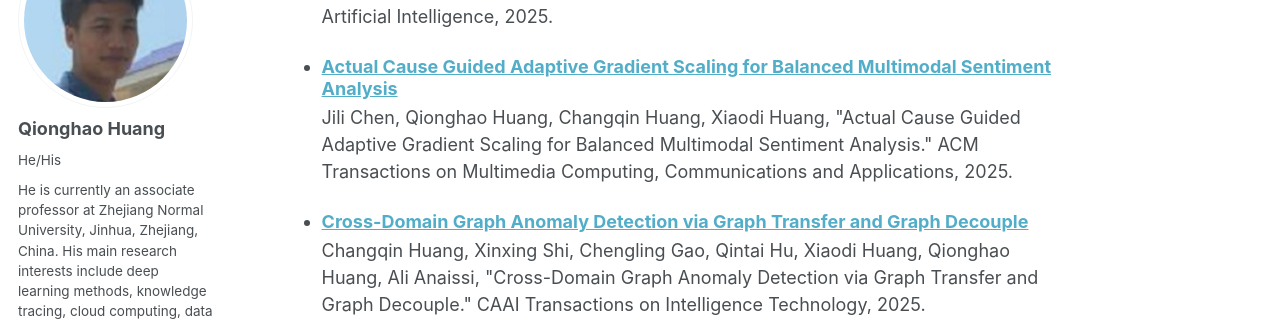
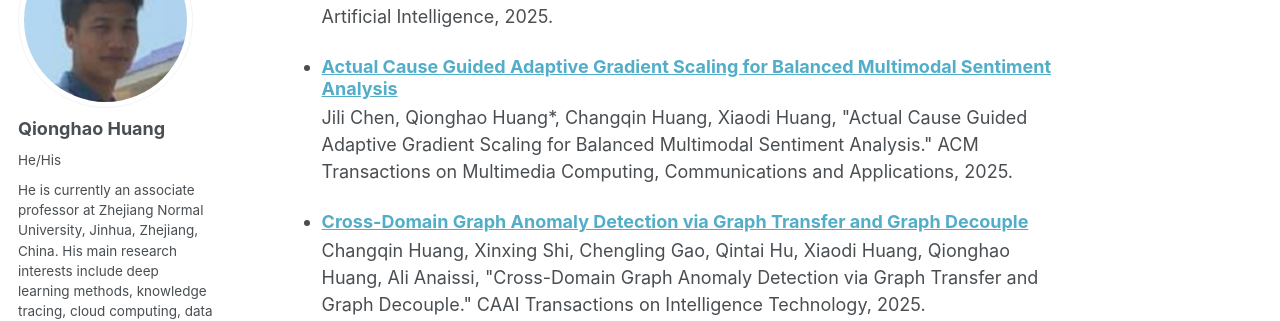
Before and after one commit to qhhuang-ai/qhhuang-ai.github.io, a Jekyll site: the page built from _pages/about.md, in a window 1280 px wide and 900 px high, scrolled down 728 px. Shown: the part 153-474 px from the top of the window. Built offline with Jekyll 4.4.1, drawn with Linux system fonts in a browser that asks for light colours; some web fonts are replaced; a script that is not in the unit is left out; comment, search, counter and statistics services are not loaded.

Commit message:
update CV!

```diff
--- a/markdown_generator/pubs.bib
+++ b/markdown_generator/pubs.bib
@@ -1,6 +1,6 @@
 @article{chen2025actual,
   title={Actual Cause Guided Adaptive Gradient Scaling for Balanced Multimodal Sentiment Analysis},
-  author={Chen, Jili and Huang, Qionghao and Huang, Changqin and Huang, Xiaodi},
+  author={Chen, Jili and Huang*, Qionghao and Huang, Changqin and Huang, Xiaodi},
   journal={ACM Transactions on Multimedia Computing, Communications and Applications},
   month= jun,
   year={2025},
```
Also changed, not shown: _publications/2025-06-01-Actual-Cause-Guided-Adaptive-Gradient-Scaling-for-Balanced-Multimodal-Sentiment-Analysis.md (+1 -1 lines).
